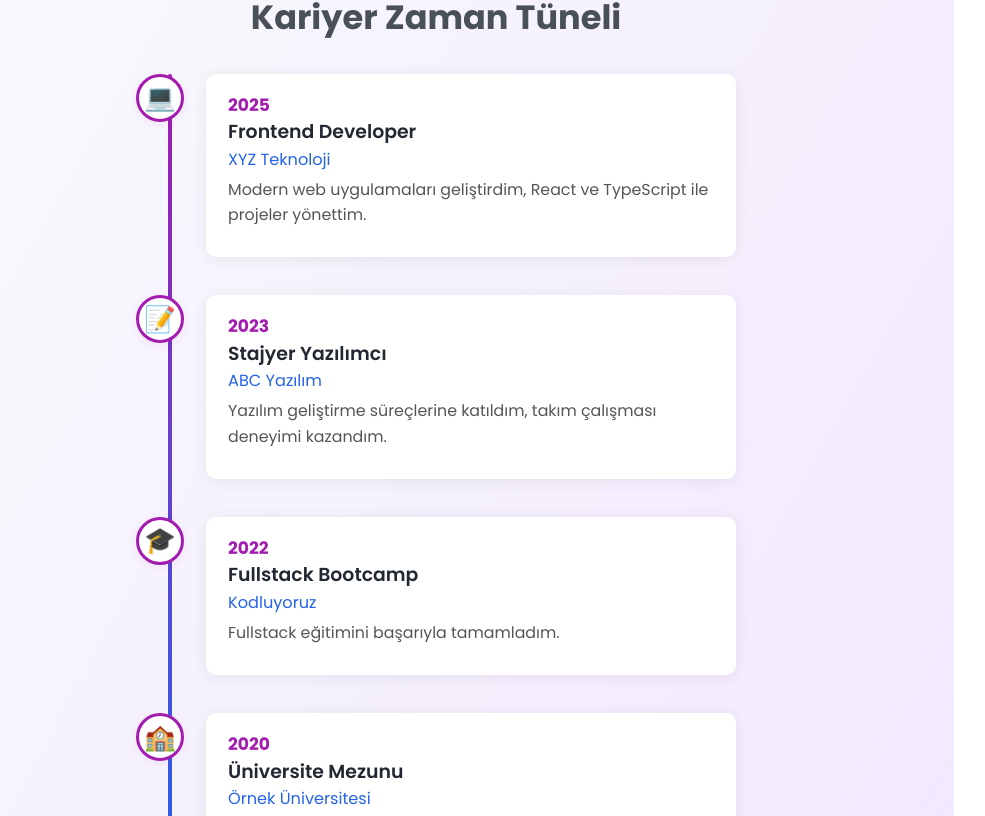
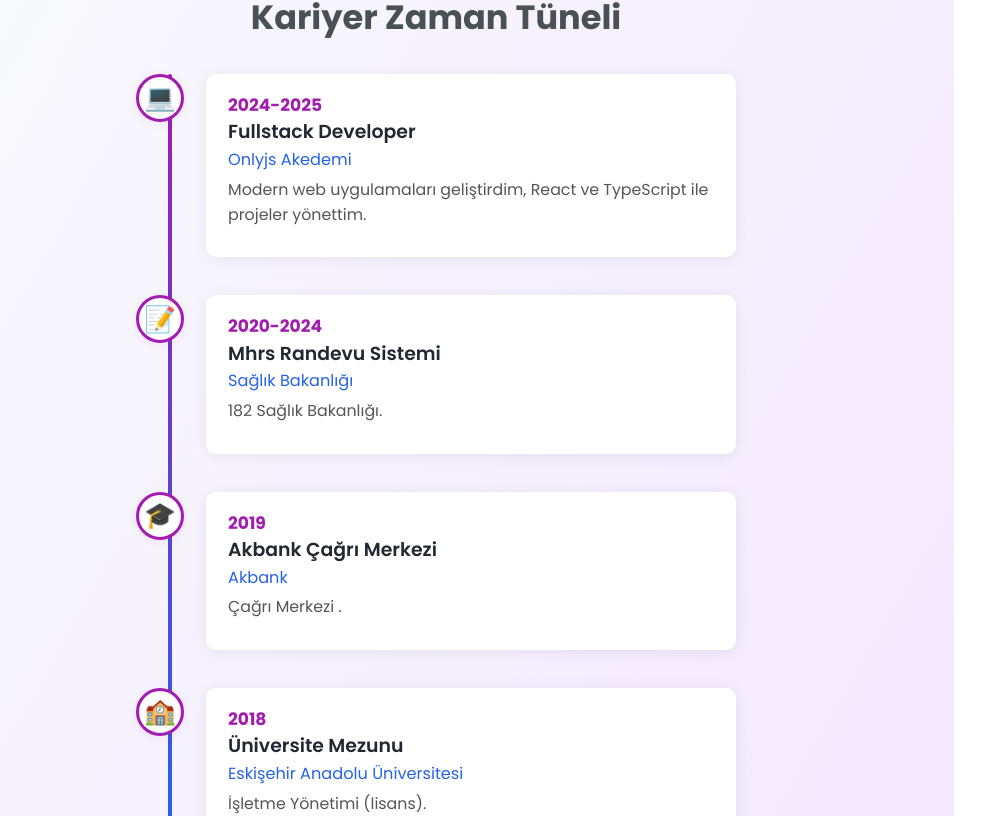
Before and after one commit to enesakmehmet/Enes-akmehmet, a React (Vite) app: page / in a window 1280 px wide. Shown: the part 1049-1865 px from the top of the page, without its empty margins (204-1189 px from the left). Built offline with nearby package versions, Linux system fonts and the light colour scheme; no server answers.

Commit message:
Minor Update

```diff
--- a/src/components/Timeline.tsx
+++ b/src/components/Timeline.tsx
@@ -3,31 +3,31 @@ import './Timeline.css';
 
 const timelineData = [
   {
-    year: '2025',
-    title: 'Frontend Developer',
-    subtitle: 'XYZ Teknoloji',
+    year: '2024-2025',
+    title: 'Fullstack Developer',
+    subtitle: 'Onlyjs Akedemi',
     desc: 'Modern web uygulamaları geliştirdim, React ve TypeScript ile projeler yönettim.',
     icon: '💻',
   },
   {
-    year: '2023',
-    title: 'Stajyer Yazılımcı',
-    subtitle: 'ABC Yazılım',
-    desc: 'Yazılım geliştirme süreçlerine katıldım, takım çalışması deneyimi kazandım.',
+    year: '2020-2024',
+    title: 'Mhrs Randevu Sistemi',
+    subtitle: 'Sağlık Bakanlığı',
+    desc: '182 Sağlık Bakanlığı.',
     icon: '📝',
   },
   {
-    year: '2022',
-    title: 'Fullstack Bootcamp',
-    subtitle: 'Kodluyoruz',
-    desc: 'Fullstack eğitimini başarıyla tamamladım.',
+    year: '2019',
+    title: 'Akbank Çağrı Merkezi',
+    subtitle: 'Akbank',
+    desc: 'Çağrı Merkezi .',
     icon: '🎓',
   },
   {
-    year: '2020',
+    year: '2018',
     title: 'Üniversite Mezunu',
-    subtitle: 'Örnek Üniversitesi',
-    desc: 'Bilgisayar Mühendisliği bölümünden mezun oldum.',
+    subtitle: 'Eskişehir Anadolu Üniversitesi',
+    desc: 'İşletme Yönetimi (lisans).',
     icon: '🏫',
   },
 ];
```
